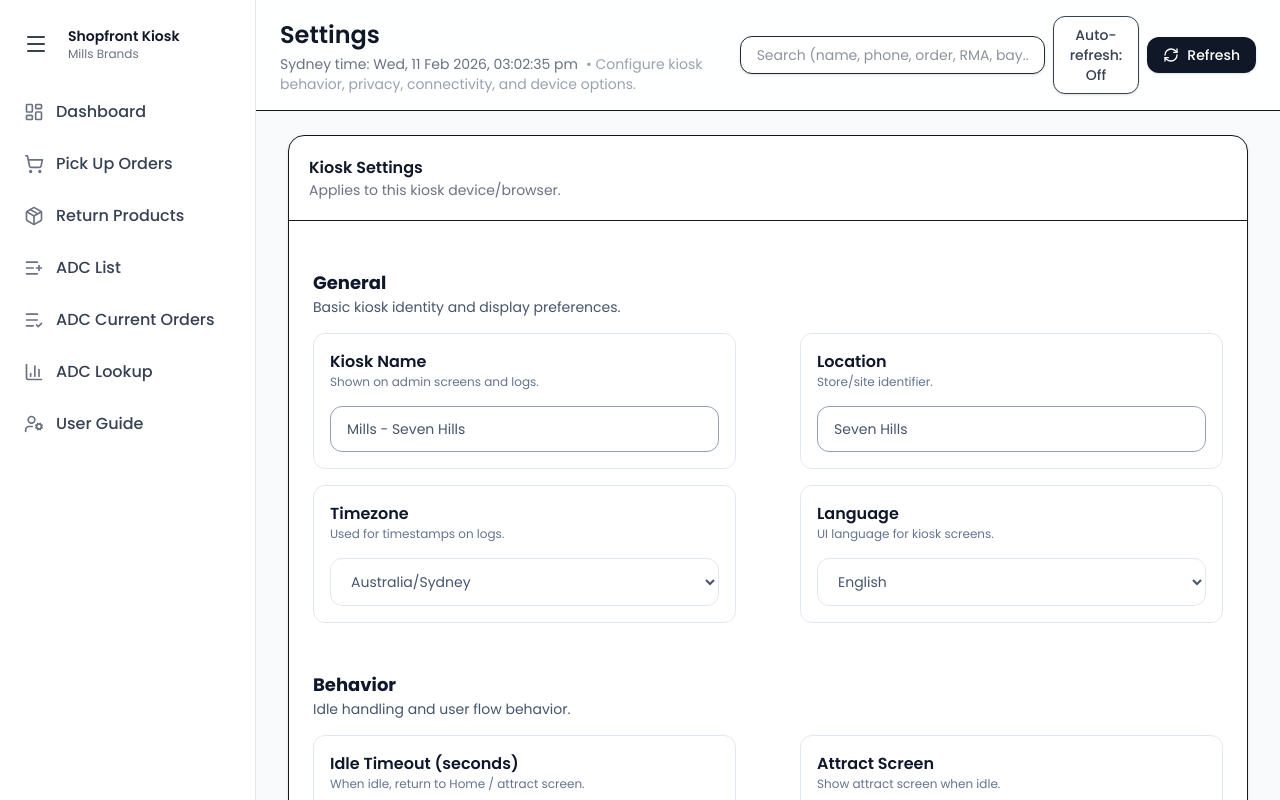
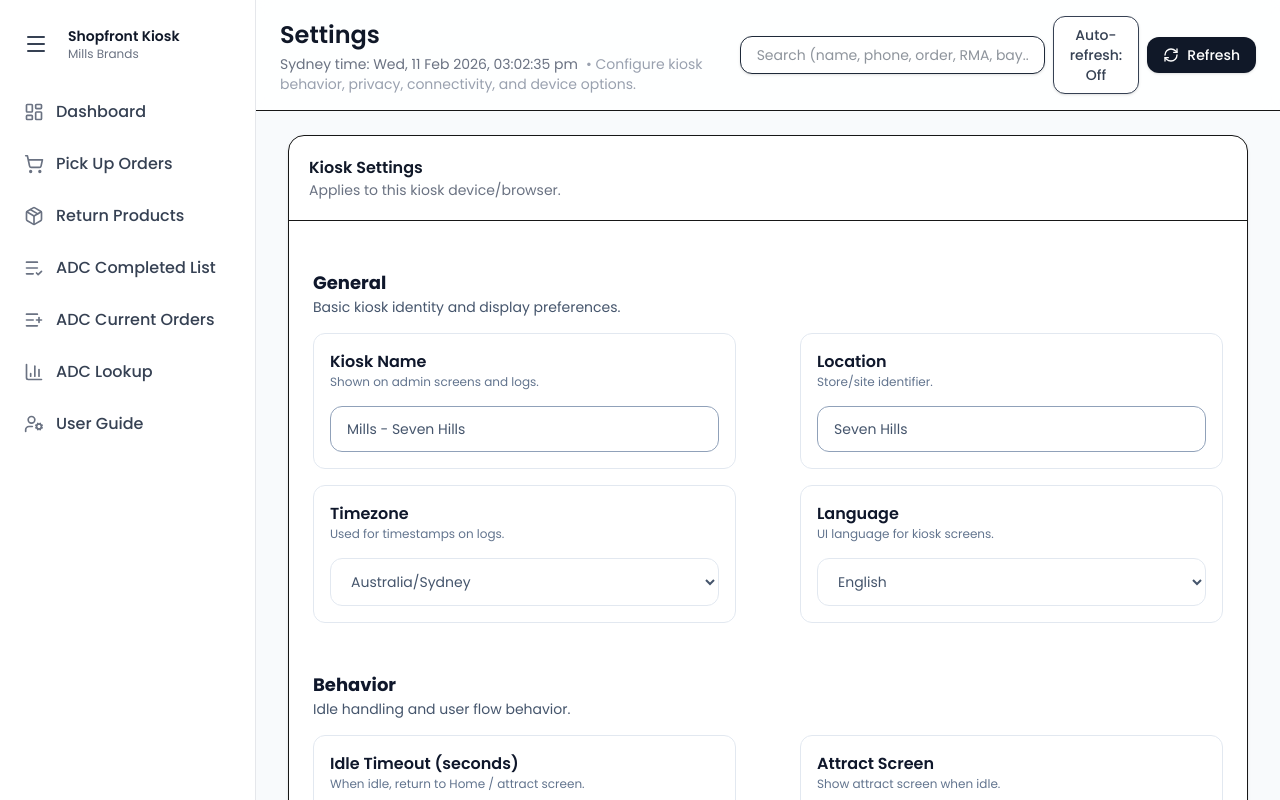
Before and after one commit to tonfxs/mills-cckiosk, a Next.js app: page /admin/settings in a window 1280 px wide. Shown: the top 800 px of the page. Built offline with nearby package versions, Linux system fonts and the light colour scheme.

Commit message:
renaming ADC completed list in sidebar and page

```diff
--- a/app/admin/adc-list/page.tsx
+++ b/app/admin/adc-list/page.tsx
@@ -139,7 +139,7 @@ export default function AdcClient() {
         <div className="mx-auto max-w-7xl px-4 sm:px-6 py-5 flex flex-col sm:flex-row sm:items-end sm:justify-between gap-3">
           <div>
             <h1 className="text-2xl font-semibold text-gray-900">
-              ADC Ready to Pickup List
+              ADC Completed List
             </h1>
             <p className="text-sm text-gray-500">Sydney time: {sydneyTime}</p>
           </div>
--- a/app/components/(admin)/Sidebar.tsx
+++ b/app/components/(admin)/Sidebar.tsx
@@ -46,8 +46,8 @@ export const Sidebar: React.FC<SidebarProps> = ({ isCollapsed, onToggle }) => {
     // { id: "users", icon: Users, label: "Users", href: "/admin/users", match: "startsWith" },
     // { id: "alerts", icon: Bell, label: "Alerts", href: "/admin/alerts", match: "startsWith" },
     // { id: "settings", icon: Settings, label: "Settings", href: "/admin/settings", match: "startsWith" },
-    { id: "adc-list", icon: ListPlus, label: "ADC List", href: "/admin/adc-list", match: "startsWith" },
-    { id: "adc-current", icon: ListCheck, label: "ADC Current Orders", href: "/admin/adc-current-orders", match: "startsWith" },
+    { id: "adc-list", icon: ListCheck, label: "ADC Completed List", href: "/admin/adc-list", match: "startsWith" },
+    { id: "adc-current", icon: ListPlus, label: "ADC Current Orders", href: "/admin/adc-current-orders", match: "startsWith" },
     { id: "adc", icon: BarChart3, label: "ADC Lookup", href: "/admin/neto-lookup", match: "startsWith" },
     { id: "user-guide", icon: UserCog, label: "User Guide", href: "/admin/user-guide", match: "startsWith" },
   ];
```
